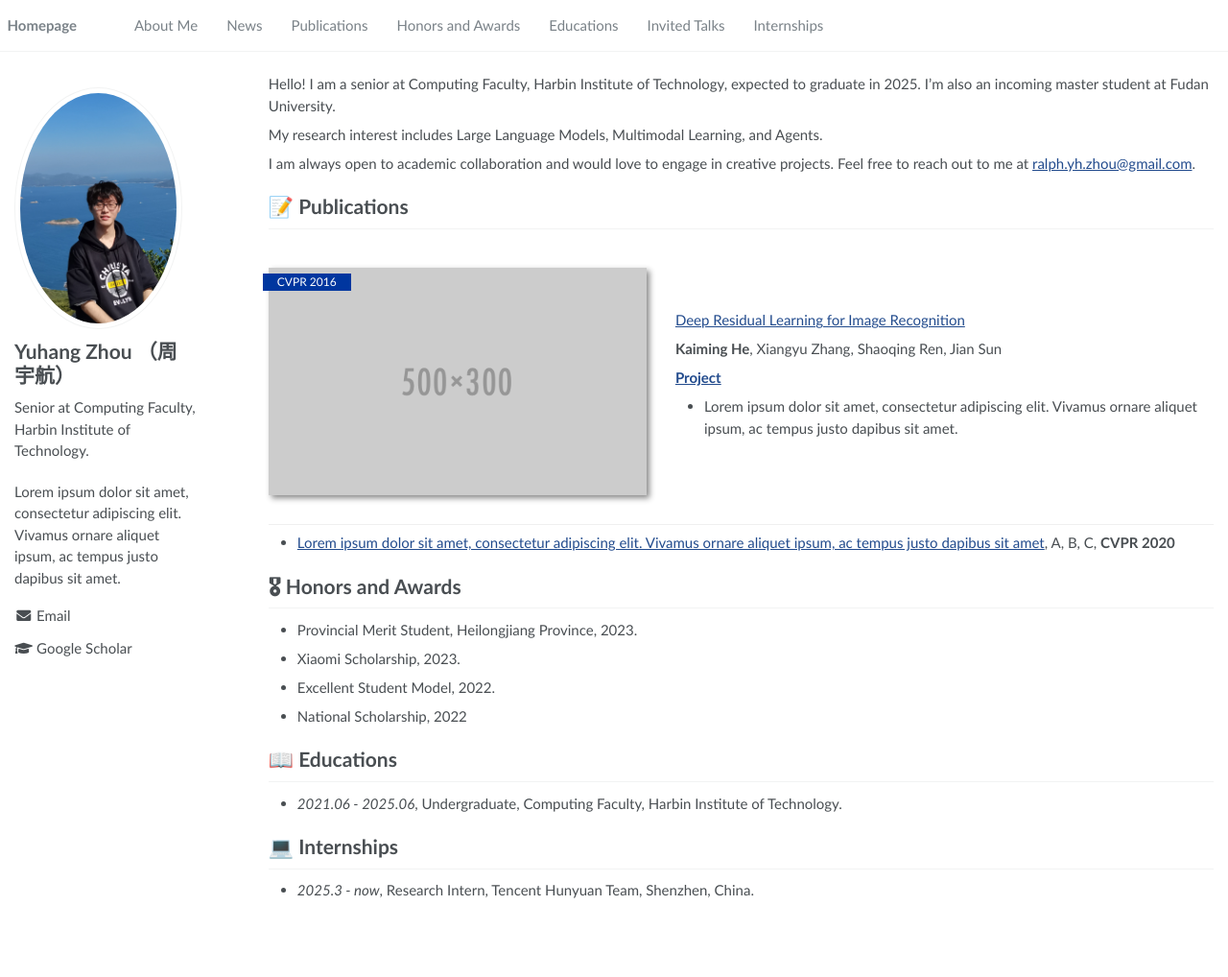
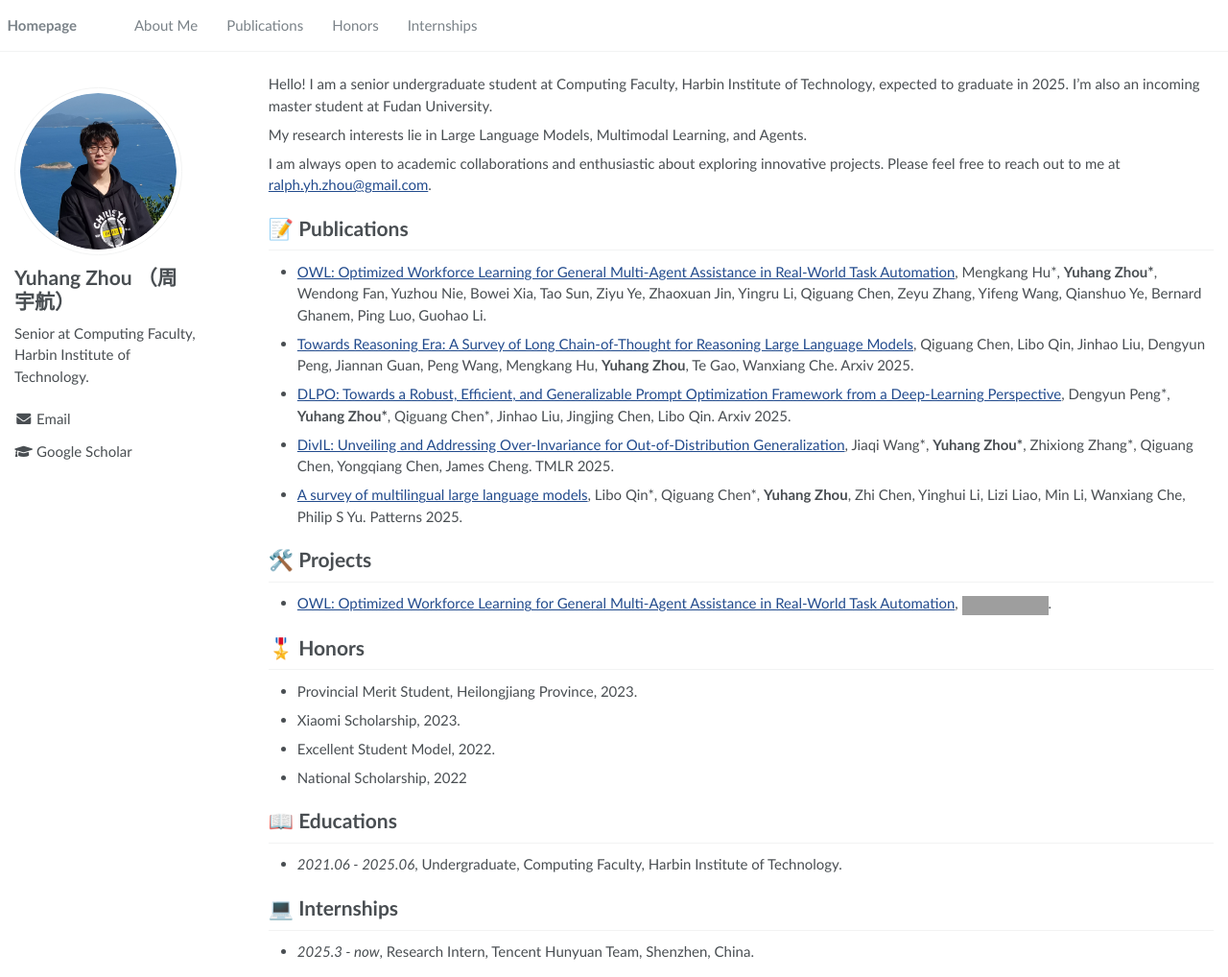
Before and after one commit to Ralph-Zhou/ralph-zhou.github.io, a Jekyll site: the page built from _pages/about.md, in a window 1280 px wide and 1018 px high. Shown: the whole window at 96% size. Built offline with Jekyll 4.4.1, drawn with Linux system fonts in a browser that asks for light colours; grey boxes are pictures that could not be loaded.

Commit message:
update all

```diff
--- a/_config.yml
+++ b/_config.yml
@@ -6,8 +6,8 @@
 # `jekyll serve`. If you change this file, please restart the server process.
 
 # Site Settings
-title                    : "Lorem ipsum"
-description              : "Lorem ipsum dolor sit amet, consectetur adipiscing elit. Vivamus ornare aliquet ipsum, ac tempus justo dapibus sit amet. "
+title                    : "Yuhang Zhou"
+description              : ""
 repository               : "ralph-zhou.github.io"
 google_scholar_stats_use_cdn : true
 
@@ -22,7 +22,7 @@ baidu_site_verification  :  # get baidu_site_verification from https://ziyuan.ba
 # Site Author
 author:
   name             : "Yuhang Zhou （周宇航）"
-  avatar           : "images/my_0.jpg"
+  avatar           : "images/android-chrome-512x512.png"
   bio              : "Senior at Computing Faculty, Harbin Institute of Technology."
   location         :
   employer         :
@@ -136,7 +136,7 @@ sass:
 
 # Outputting
 permalink: /:categories/:title/
-timezone: Asia/Shanghai # http://en.wikipedia.org/wiki/List_of_tz_database_time_zones
+timezone:  # http://en.wikipedia.org/wiki/List_of_tz_database_time_zones
 
 
 # Plugins
--- a/_data/navigation.yml
+++ b/_data/navigation.yml
@@ -3,20 +3,20 @@ main:
   - title: "About Me"
     url: "/#about-me"
 
-  - title: "News"
-    url: "/#-news"
+  # - title: "News"
+  #   url: "/#-news"
 
   - title: "Publications"
     url: "/#-publications"
 
-  - title: "Honors and Awards"
-    url: "/#-honors-and-awards"
+  - title: "Honors"
+    url: "/#-honors"
 
-  - title: "Educations"
-    url: "/#-educations"
+  # - title: "Educations"
+  #   url: "/#-educations"
 
-  - title: "Invited Talks"
-    url: "/#-invited-talks"
+  # - title: "Invited Talks"
+  #   url: "/#-invited-talks"
 
   - title: "Internships"
     url: "/#-internships"
--- a/_pages/about.md
+++ b/_pages/about.md
@@ -17,47 +17,12 @@ redirect_from:
 
 <span class='anchor' id='about-me'></span>
 
-Hello! I am a senior at Computing Faculty, Harbin Institute of Technology, expected to graduate in 2025.
-I'm also an incoming master student at Fudan University.
+{% include_relative information/intro.md %}
 
-My research interest includes Large Language Models, Multimodal Learning, and Agents.
+{% include_relative information/news.md %}
 
-I am always open to academic collaboration and would love to engage in creative projects. Feel free to reach out to me at [ralph.yh.zhou@gmail.com](mailto:ralph.yh.zhou@gmail.com).
+{% include_relative information/pub.md %}
 
+{% include_relative information/honors.md %}
 
-<!-- # 🔥 News
-- *2022.02*: &nbsp;🎉🎉 Lorem ipsum dolor sit amet, consectetur adipiscing elit. Vivamus ornare aliquet ipsum, ac tempus justo dapibus sit amet.
-- *2022.02*: &nbsp;🎉🎉 Lorem ipsum dolor sit amet, consectetur adipiscing elit. Vivamus ornare aliquet ipsum, ac tempus justo dapibus sit amet.  -->
-
-# 📝 Publications
-
-<div class='paper-box'><div class='paper-box-image'><div><div class="badge">CVPR 2016</div><img src='images/500x300.png' alt="sym" width="100%"></div></div>
-<div class='paper-box-text' markdown="1">
-
-[Deep Residual Learning for Image Recognition](https://openaccess.thecvf.com/content_cvpr_2016/papers/He_Deep_Residual_Learning_CVPR_2016_paper.pdf)
-
-**Kaiming He**, Xiangyu Zhang, Shaoqing Ren, Jian Sun
-
-[**Project**](https://scholar.google.com/citations?view_op=view_citation&hl=zh-CN&user=DhtAFkwAAAAJ&citation_for_view=DhtAFkwAAAAJ:ALROH1vI_8AC) <strong><span class='show_paper_citations' data='DhtAFkwAAAAJ:ALROH1vI_8AC'></span></strong>
-- Lorem ipsum dolor sit amet, consectetur adipiscing elit. Vivamus ornare aliquet ipsum, ac tempus justo dapibus sit amet.
-</div>
-</div>
-
-- [Lorem ipsum dolor sit amet, consectetur adipiscing elit. Vivamus ornare aliquet ipsum, ac tempus justo dapibus sit amet](https://github.com), A, B, C, **CVPR 2020**
-
-# 🎖 Honors and Awards
-- Provincial Merit Student, Heilongjiang Province, 2023.
-- Xiaomi Scholarship, 2023.
-- Excellent Student Model, 2022.
-- National Scholarship, 2022
-
-# 📖 Educations
-- *2021.06 - 2025.06*, Undergraduate, Computing Faculty, Harbin Institute of Technology.
-<!-- - *2015.09 - 2019.06*, Lorem ipsum dolor sit amet, consectetur adipiscing elit. Vivamus ornare aliquet ipsum, ac tempus justo dapibus sit amet.  -->
-
-<!-- # 💬 Invited Talks
-- *2021.06*, Lorem ipsum dolor sit amet, consectetur adipiscing elit. Vivamus ornare aliquet ipsum, ac tempus justo dapibus sit amet.
-- *2021.03*, Lorem ipsum dolor sit amet, consectetur adipiscing elit. Vivamus ornare aliquet ipsum, ac tempus justo dapibus sit amet.  \| [\[video\]](https://github.com/) -->
-
-# 💻 Internships
-- *2025.3 - now*, Research Intern, Tencent Hunyuan Team, Shenzhen, China.
+{% include_relative information/others.md %}
--- /dev/null
+++ b/_pages/information/honors.md
@@ -0,0 +1,6 @@
+# 🎖️ Honors
+
+- Provincial Merit Student, Heilongjiang Province, 2023.
+- Xiaomi Scholarship, 2023.
+- Excellent Student Model, 2022.
+- National Scholarship, 2022
--- /dev/null
+++ b/_pages/information/intro.md
@@ -0,0 +1,5 @@
+Hello! I am a senior undergraduate student at Computing Faculty, Harbin Institute of Technology, expected to graduate in 2025. I'm also an incoming master student at Fudan University.
+
+My research interests lie in Large Language Models, Multimodal Learning, and Agents.
+
+I am always open to academic collaborations and enthusiastic about exploring innovative projects. Please feel free to reach out to me at [ralph.yh.zhou@gmail.com](mailto:ralph.yh.zhou@gmail.com).
--- /dev/null
+++ b/_pages/information/others.md
@@ -0,0 +1,7 @@
+# 📖 Educations
+
+- *2021.06 - 2025.06*, Undergraduate, Computing Faculty, Harbin Institute of Technology.
+
+# 💻 Internships
+
+- *2025.3 - now*, Research Intern, Tencent Hunyuan Team, Shenzhen, China.
--- /dev/null
+++ b/_pages/information/pub.md
@@ -0,0 +1,28 @@
+# 📝 Publications
+
+- [OWL: Optimized Workforce Learning for General Multi-Agent Assistance in Real-World Task Automation](https://github.com/camel-ai/owl/blob/4c14379f56149f8c6068978f8eb061a6a7c1eb5d/assets/OWL_Technical_Report.pdf), Mengkang Hu\*, **Yuhang Zhou\***, Wendong Fan, Yuzhou Nie, Bowei Xia, Tao Sun, Ziyu Ye, Zhaoxuan Jin, Yingru Li, Qiguang Chen, Zeyu Zhang, Yifeng Wang, Qianshuo Ye, Bernard Ghanem, Ping Luo, Guohao Li.
+
+- [Towards Reasoning Era: A Survey of Long Chain-of-Thought for Reasoning Large Language Models](https://arxiv.org/abs/2503.09567), Qiguang Chen, Libo Qin, Jinhao Liu, Dengyun Peng, Jiannan Guan, Peng Wang, Mengkang Hu, **Yuhang Zhou**, Te Gao, Wanxiang Che. Arxiv 2025.
+
+- [DLPO: Towards a Robust, Efficient, and Generalizable Prompt Optimization Framework from a Deep-Learning Perspective](https://arxiv.org/pdf/2503.13413), Dengyun Peng\*, **Yuhang Zhou\***, Qiguang Chen\*, Jinhao Liu, Jingjing Chen, Libo Qin. Arxiv 2025.
+
+- [DivIL: Unveiling and Addressing Over-Invariance for Out-of-Distribution Generalization](https://arxiv.org/abs/2502.12413), Jiaqi Wang\*, **Yuhang Zhou\***, Zhixiong Zhang\*, Qiguang Chen, Yongqiang Chen, James Cheng. TMLR 2025.
+
+- [A survey of multilingual large language models](https://www.cell.com/patterns/fulltext/S2666-3899(24)00290-3), Libo Qin\*, Qiguang Chen\*, **Yuhang Zhou**, Zhi Chen, Yinghui Li, Lizi Liao, Min Li, Wanxiang Che, Philip S Yu. Patterns 2025.
+
+# 🛠️ Projects
+
+- [OWL: Optimized Workforce Learning for General Multi-Agent Assistance in Real-World Task Automation](https://github.com/camel-ai/owl), ![](https://img.shields.io/github/stars/camel-ai/owl).
+
+<!-- <div class='paper-box'><div class='paper-box-image'><div><div class="badge">CVPR 2016</div><img src='images/500x300.png' alt="sym" width="100%"></div></div>
+<div class='paper-box-text' markdown="1">
+
+[Deep Residual Learning for Image Recognition](https://openaccess.thecvf.com/content_cvpr_2016/papers/He_Deep_Residual_Learning_CVPR_2016_paper.pdf)
+
+**Kaiming He**, Xiangyu Zhang, Shaoqing Ren, Jian Sun
+
+- Lorem ipsum dolor sit amet, consectetur adipiscing elit. Vivamus ornare aliquet ipsum, ac tempus justo dapibus sit amet.
+</div>
+</div>
+
+- [Lorem ipsum dolor sit amet, consectetur adipiscing elit. Vivamus ornare aliquet ipsum, ac tempus justo dapibus sit amet](https://github.com), A, B, C, **CVPR 2020** -->
```
Also changed, not shown: _pages/information/news.md (added, +2 -0 lines), Gemfile.lock, images/android-chrome-192x192.png, images/android-chrome-512x512.png, images/apple-touch-icon.png, images/favicon-16x16.png, images/favicon-32x32.png, images/favicon.ico, images/my.jpg (added), 2 other files.
